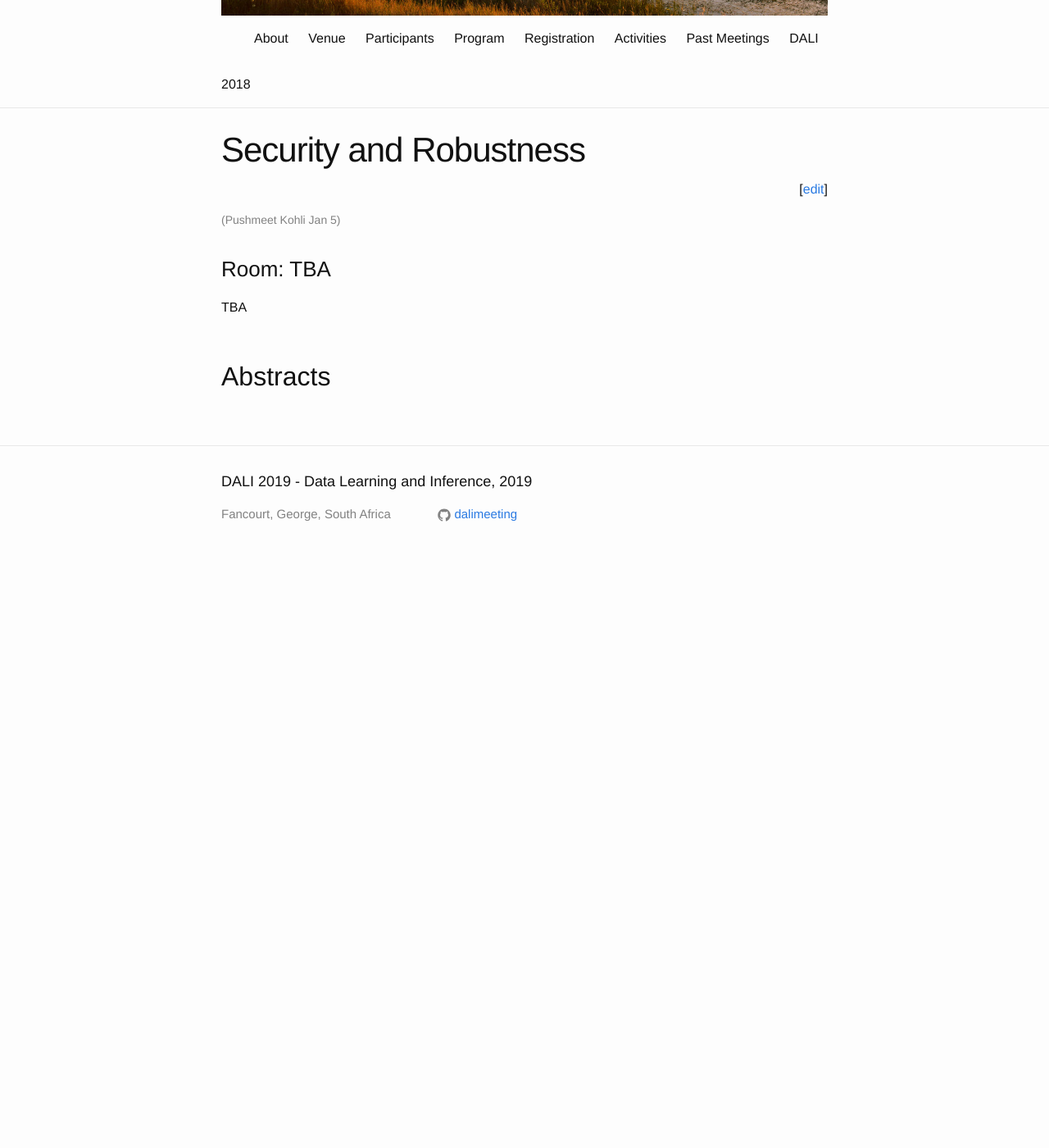
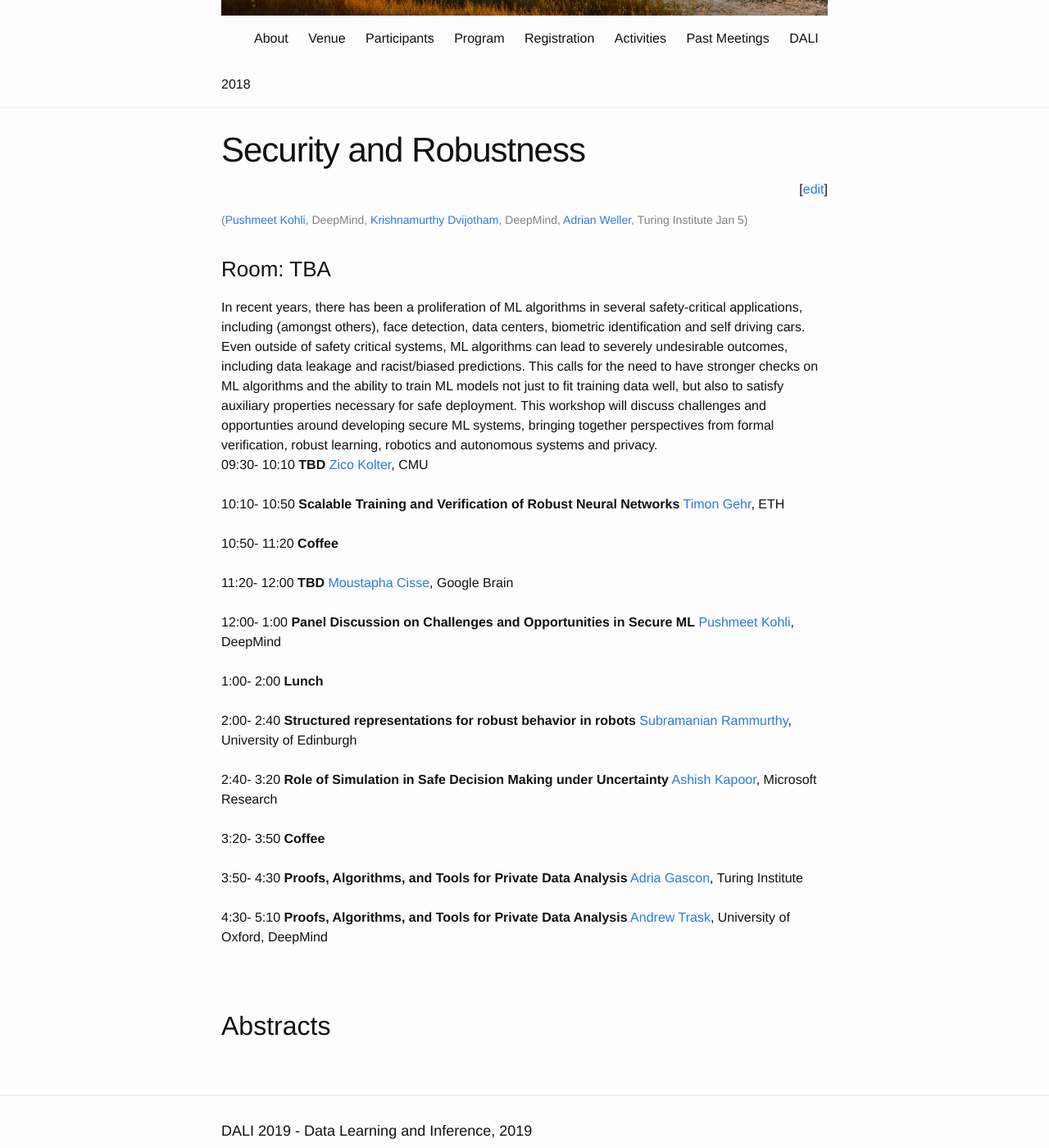
Before and after one commit to dalimeeting/dalimeeting.github.io, a Jekyll site: the page built from _posts/2019-01-05-workshop-security-and-robustness.md, in a window 1280 px wide and 1400 px high, scrolled down 332 px. Shown: the whole window at 82% size. Built offline with Jekyll 4.4.1, drawn with Linux system fonts in a browser that asks for light colours; before the commit the page ends 1031 px from its top, so only the background shows below that.

Commit message:
Update 2019-01-05-workshop-security-and-robustness.md

```diff
--- a/_posts/2019-01-05-workshop-security-and-robustness.md
+++ b/_posts/2019-01-05-workshop-security-and-robustness.md
@@ -1,16 +1,100 @@
 ---
 title:  "Security and Robustness"
 layout: multitrack
-abstract: "TBA"
+abstract: "In recent years, there has been a proliferation of ML algorithms in several safety-critical applications, including (amongst others), face detection, data centers, biometric identification and self driving cars. Even outside of safety critical systems, ML algorithms can lead to severely undesirable outcomes, including data leakage and racist/biased predictions. This calls for the need to have stronger checks on ML algorithms and the ability to train ML models not just to fit training data well, but also to satisfy auxiliary properties necessary for safe deployment. This workshop will discuss challenges and opportunties around developing secure ML systems, bringing together perspectives from formal verification, robust learning, robotics and autonomous systems and privacy."
 organizer_url:
 categories:
 - dali2019
 organizers:
 - given: Pushmeet
   family: Kohli
-  url:
-  institute:
+  url: https://sites.google.com/site/pushmeet/
+  institute: DeepMind
+- given: Krishnamurthy
+  family: Dvijotham
+  url: https://dvij.github.io
+  institute: DeepMind
+- given: Adrian
+  family: Weller
+  url: http://mlg.eng.cam.ac.uk/adrian/
+  institute: Turing Institute
+
 room: "TBA"
 show_abstracts: true
 
+talks:
+- title: "TBD"
+  author:
+  - family: Kolter
+    given: Zico
+    url: http://zicokolter.com
+    institute: CMU
+  start: "09:30"
+  end: "10:10"
+- title: "Scalable Training and Verification of Robust Neural Networks"
+  author:
+  - given: Timon
+    family:  Gehr
+    url: https://eth-sri.github.io/people/timon
+    institute: ETH
+  start: "10:10"
+  end: "10:50"
+- title: Coffee
+  start: "10:50"
+  end: "11:20"
+- title: "TBD"
+  author:
+  - given: Moustapha
+    family:  Cisse
+    url: http://moustaphacisse.com/
+    institute: Google Brain
+  start: "11:20"
+  end: "12:00"
+- title: "Panel Discussion on Challenges and Opportunities in Secure ML"
+  author:
+  - given: Pushmeet
+    family:  Kohli
+    url: https://sites.google.com/site/pushmeet/
+    institute: DeepMind
+  start: "12:00"
+  end: "1:00"
+- title: Lunch
+  start: "1:00"
+  end: "2:00"
+- title: "Structured representations for robust behavior in robots"
+  author:
+  - given: Subramanian
+    family:  Rammurthy
+    url: http://homepages.inf.ed.ac.uk/sramamoo/
+    institute: University of Edinburgh
+  start: "2:00"
+  end: "2:40"
+- title: "Role of Simulation in Safe Decision Making under Uncertainty"
+  author:
+  - given: Ashish
+    family:  Kapoor
+    url: https://www.microsoft.com/en-us/research/people/akapoor/
+    institute: Microsoft Research
+  start: "2:40"
+  end: "3:20"
+- title: Coffee
+  start: "3:20"
+  end: "3:50"
+- title: "Proofs, Algorithms, and Tools for Private Data Analysis"
+  author:
+  - given: Adria
+    family: Gascon
+    url: https://www.turing.ac.uk/people/researchers/adria-gascon
+    institute: Turing Institute
+  start: "3:50"
+  end: "4:30"
+- title: "Proofs, Algorithms, and Tools for Private Data Analysis"
+  author:
+  - given: Andrew
+    family:  Trask
+    url: https://iamtrask.github.io/
+    institute: University of Oxford, DeepMind
+  start: "4:30"
+  end: "5:10"
+speakers:
 ---
```
